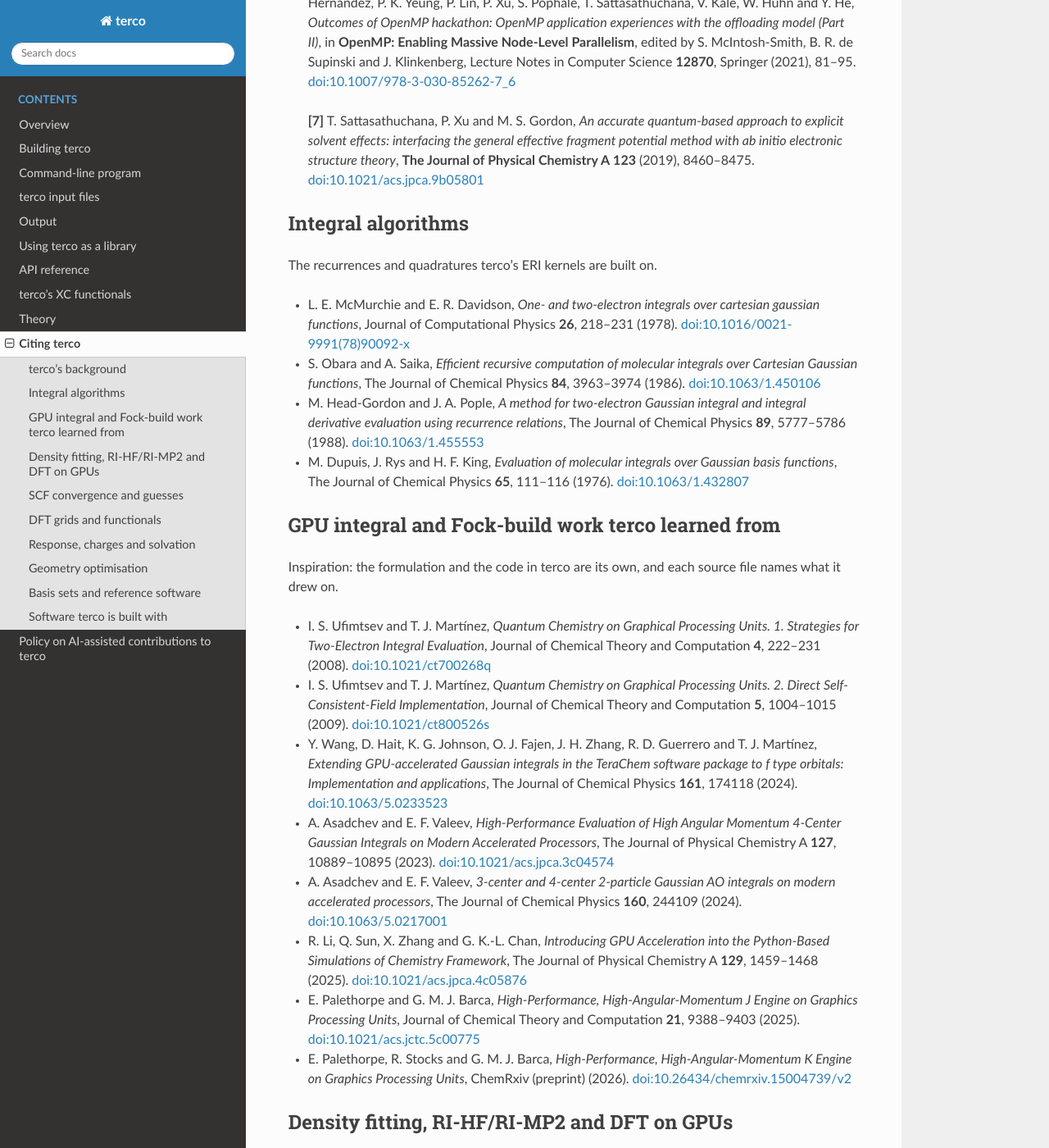
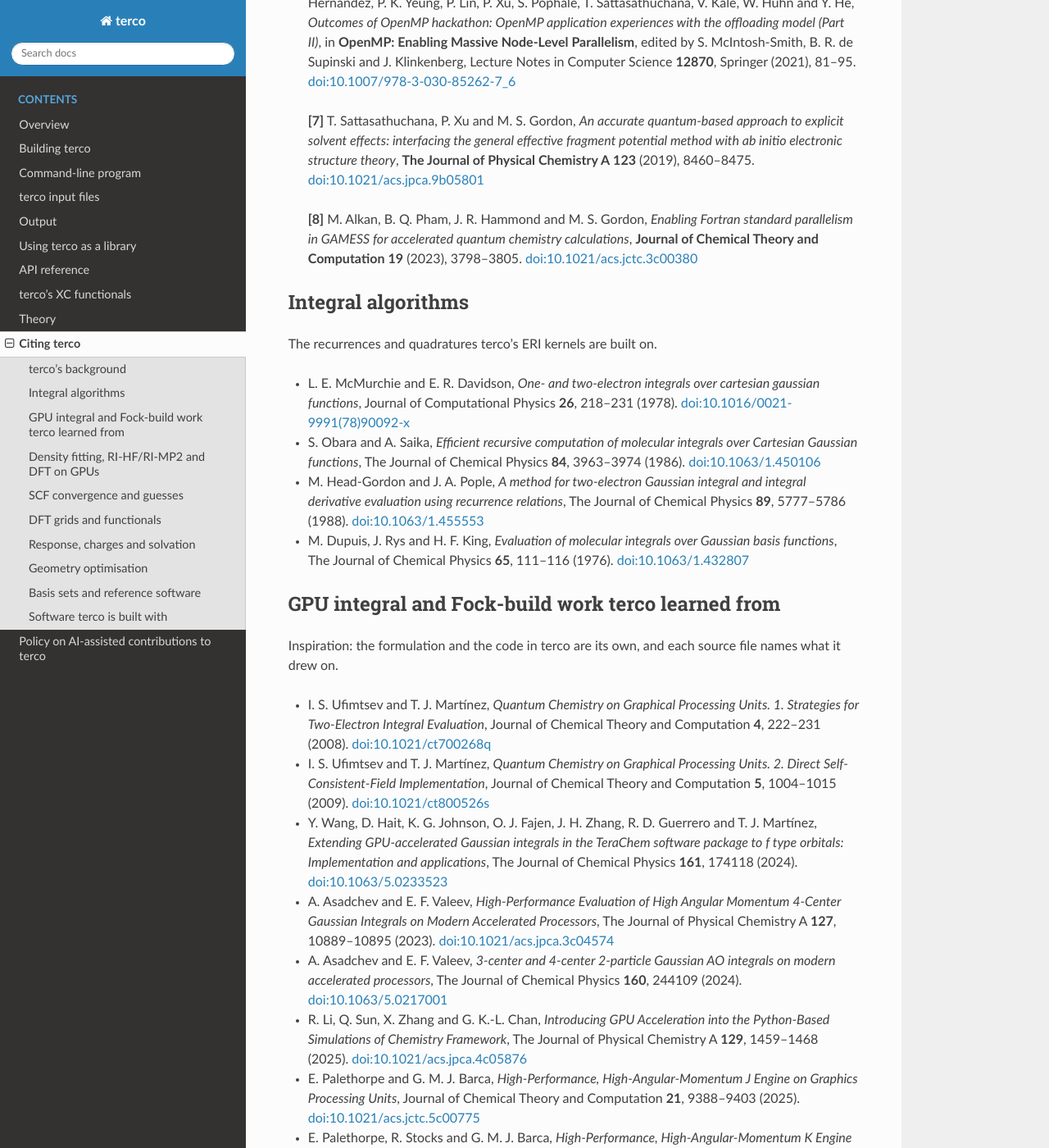
Before and after one commit to JorgeG94/terco, a Sphinx documentation site: the page built from docs/sphinx/citations.md, in a window 1280 px wide and 1400 px high, scrolled down 1065 px. Shown: the whole window at 82% size. Built offline with Sphinx 7.4.7 and the Read the Docs theme 3.1.0, drawn with Linux system fonts in a browser that asks for light colours; some of the changed text lies outside the part shown.

Commit message:
Docs: move Alkan et al. 2023 (Fortran stdpar in GAMESS) to terco's background
The standard-parallelism GAMESS paper is one of the works terco grew out
of, not a density fitting method. List it as [8] in the background
section of citations.md and the README's References (with its BibTeX),
and move its citations.bib entry to the background block.

Co-Authored-By: Claude Opus 5.5 <noreply@anthropic.com>

```diff
--- a/docs/sphinx/citations.bib
+++ b/docs/sphinx/citations.bib
@@ -80,6 +80,17 @@
   pages   = {8460--8475},
   year    = {2019},
   doi     = {10.1021/acs.jpca.9b05801},
+}
+
+@article{alkan_stdpar_2023,
+  author  = {Alkan, Melisa and Pham, Buu Q. and Hammond, Jeff R. and Gordon, Mark S.},
+  title   = {Enabling {Fortran} {Standard} {Parallelism} in {GAMESS} for {Accelerated} {Quantum} {Chemistry} {Calculations}},
+  journal = {Journal of Chemical Theory and Computation},
+  volume  = {19},
+  number  = {13},
+  pages   = {3798--3805},
+  year    = {2023},
+  doi     = {10.1021/acs.jctc.3c00380},
 }
 
 % The methods terco implements or builds on.
--- a/docs/sphinx/citations.md
+++ b/docs/sphinx/citations.md
@@ -64,6 +64,12 @@ integrals and on offloading GAMESS.
 > **The Journal of Physical Chemistry A** **123** (2019), 8460–8475.
 > [doi:10.1021/acs.jpca.9b05801](https://doi.org/10.1021/acs.jpca.9b05801)
 
+> **[8]** M. Alkan, B. Q. Pham, J. R. Hammond and M. S. Gordon,
+> *Enabling Fortran standard parallelism in GAMESS for accelerated quantum
+> chemistry calculations*,
+> **Journal of Chemical Theory and Computation** **19** (2023), 3798–3805.
+> [doi:10.1021/acs.jctc.3c00380](https://doi.org/10.1021/acs.jctc.3c00380)
+
 ## Integral algorithms
 
 The recurrences and quadratures terco's ERI kernels are built on.
```
Also changed, not shown: other parts of docs/sphinx/citations.bib (+0 -11 lines), other parts of docs/sphinx/citations.md (+0 -1 lines), README.md (+17 -0 lines).
